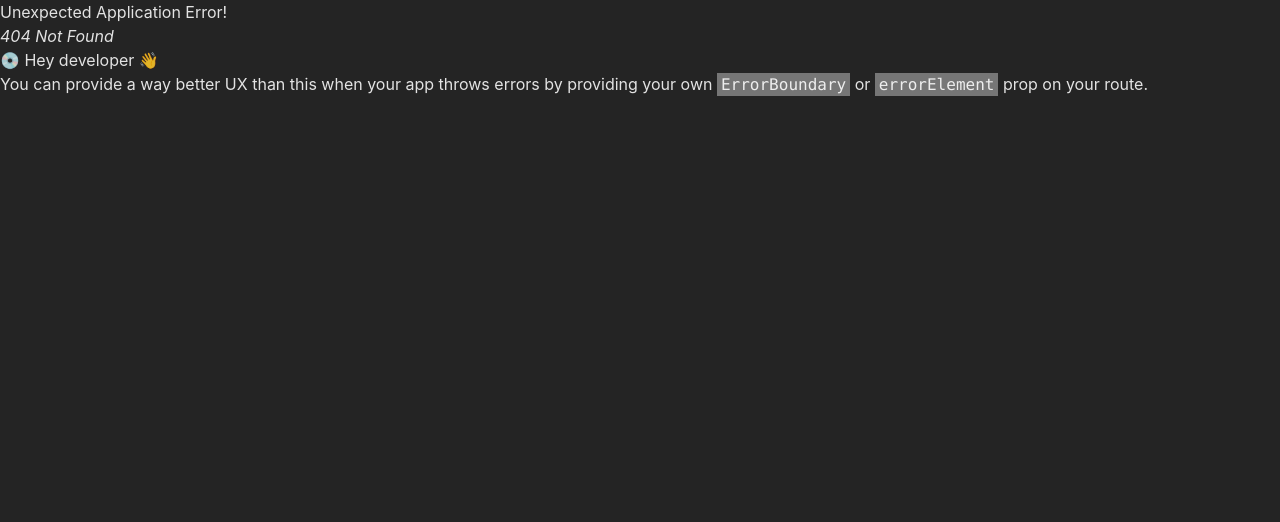
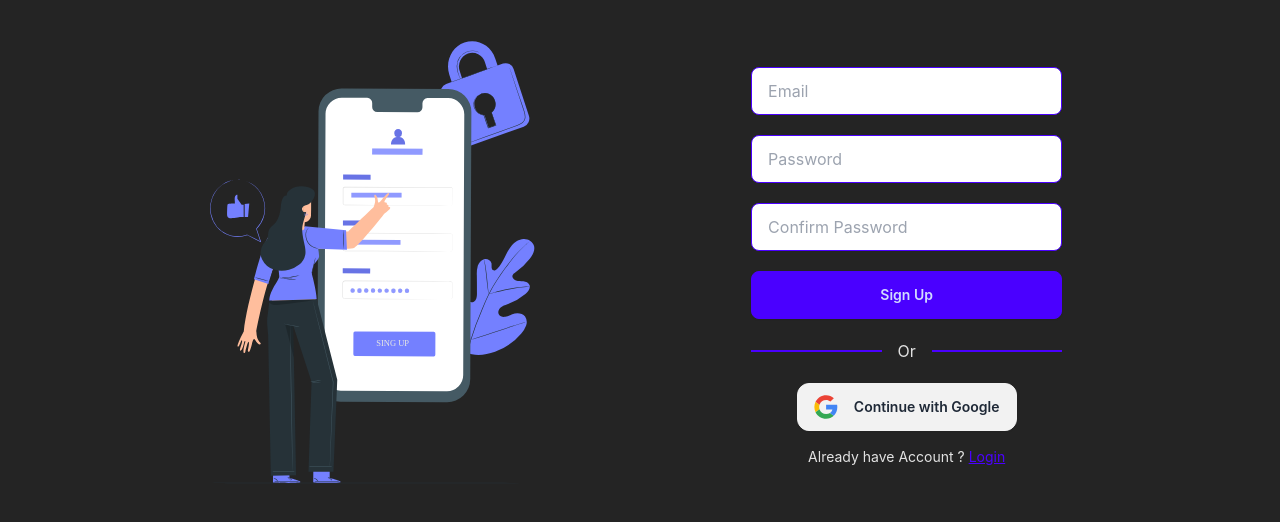
Before and after one commit to saifulislam05/Authentication-System, a React (Vite) app: page /signup in a window 1280 px wide. Before the commit this address had no page. Shown: the top 522 px of the page. Built offline with nearby package versions, Linux system fonts and the light colour scheme.

Commit message:
sign up and sign in done also used private routes system to prevent unauthorized user

```diff
--- a/package.json
+++ b/package.json
@@ -10,9 +10,11 @@
     "preview": "vite preview"
   },
   "dependencies": {
+    "firebase": "^10.7.2",
     "react": "^18.2.0",
     "react-dom": "^18.2.0",
-    "react-router-dom": "^6.21.3"
+    "react-router-dom": "^6.21.3",
+    "validator": "^13.11.0"
   },
   "devDependencies": {
     "@types/react": "^18.2.43",
--- /dev/null
+++ b/src/Context/UserAuthContext.jsx
@@ -0,0 +1,35 @@
+import { createContext, useContext, useState } from "react";
+import { createUserWithEmailAndPassword, signInWithEmailAndPassword } from "firebase/auth";
+import { auth } from "../Firebase/firebaseConfig";
+
+const userAuthContext = createContext();
+
+const UserAuthContextProvider = ({ children }) => {
+  const [user, setUser] = useState();
+  const signIn = (email, password) => {
+    return signInWithEmailAndPassword(auth, email, password);
+  };
+
+  const signUp = (email, password) => {
+    return createUserWithEmailAndPassword(auth, email, password);
+  };
+
+  const logOut = () => {};
+
+  const googleSignIn = () => {};
+
+  const value = { user, setUser, signIn, signUp, logOut, googleSignIn };
+
+  return (
+    <userAuthContext.Provider value={value}>
+      {children}
+    </userAuthContext.Provider>
+  );
+};
+
+const useUserAuth = () => {
+  return useContext(userAuthContext);
+};
+
+export { useUserAuth };
+export default UserAuthContextProvider;
--- /dev/null
+++ b/src/Firebase/firebaseConfig.jsx
@@ -0,0 +1,16 @@
+import { initializeApp } from "firebase/app";
+import { getAuth } from "firebase/auth";
+const firebaseConfig = {
+  apiKey: "AIzaSyD0bhUCigWGEMVrjr5YtAHvSIiw7c1eP0A",
+  authDomain: "geekster-auth.firebaseapp.com",
+  projectId: "geekster-auth",
+  storageBucket: "geekster-auth.appspot.com",
+  messagingSenderId: "130633062856",
+  appId: "1:130633062856:web:14eb8cbd845c527c3048fd",
+};
+
+// Initialize Firebase
+const app = initializeApp(firebaseConfig);
+export const auth = getAuth(app);
+
+export default app;
--- /dev/null
+++ b/src/Pages/Dashboard.jsx
@@ -0,0 +1,8 @@
+import React from "react";
+
+const Dashboard = () => {
+
+  return <div>Dashboard</div>;
+};
+
+export default Dashboard;
--- a/src/Pages/LogIn.jsx
+++ b/src/Pages/LogIn.jsx
@@ -1,31 +1,70 @@
-import React from "react";
+import React, { useState } from "react";
 import LogInImage from "../Assets/Login.svg";
-import { Link } from "react-router-dom";
-
+import { Link, useNavigate } from "react-router-dom";
+import { useUserAuth } from "../Context/UserAuthContext";
+import validator from "validator";
 
 const LogIn = () => {
+  const [email, setEmail] = useState("");
+  const [emailValidate, setEmailValidate] = useState(true);
+  const [password, setPassword] = useState("");
+  const { signIn, setUser } = useUserAuth();
+  const navigate = useNavigate();
+
+  const handleEmailInput = (e) => {
+    let new_Email = e.target.value;
+    setEmail(new_Email);
+    if (!validator.isEmail(new_Email)) {
+      setEmailValidate(false);
+    } else {
+      setEmailValidate(true);
+    }
+  };
+
+  const handleSubmit = async (e) => {
+    e.preventDefault();
+    if (email && emailValidate && password) {
+      try {
+        const response = await signIn(email, password);
+        setUser(response.user);
+        console.log(response.user);
+        navigate("/");
+      } catch (error) {
+        console.log(error.message);
+      }
+    }
+  };
+
   return (
-    <div className="w-screen h-screen flex justify-center items-center">
-      <div className=" w-10/12 grid grid-cols-1 md:grid-cols-2">
+    <div className="w-screen h-svh md:h-full flex justify-center items-center">
+      <div className="w-10/12 grid grid-cols-1 md:grid-cols-2">
         <div className="w-full hidden md:flex">
           <img src={LogInImage} className="w-full" alt="Phone image" />
         </div>
 
-        <div className="w-full flex  items-center ">
+        <div className="w-full flex items-center">
           <div
             className="w-full sm:w-10/12 md:w-5/12 lg:w-7/12 mx-auto h-fit flex
           flex-col"
           >
-            <h1></h1>
-            <form action="" className=" flex flex-col gap-5 *:w-full ">
+            <form
+              onSubmit={handleSubmit}
+              className="flex flex-col gap-5 w-full"
+            >
               <input
                 type="email"
                 placeholder="Email"
-                className="input input-primary"
+                className={`input input-primary ${
+                  !emailValidate ? "input-error" : ""
+                }`}
+                value={email}
+                onChange={handleEmailInput}
               />
               <input
                 type="password"
                 placeholder="Password"
+                value={password}
+                onChange={(e) => setPassword(e.target.value)}
                 className="input input-primary"
               />
 
@@ -34,11 +73,11 @@ const LogIn = () => {
               </button>
             </form>
             <div className="divider divider-primary my-6">Or</div>
-            <button class="btn rounded-xl w-fit mx-auto  items-center ">
+            <button className="btn rounded-xl w-fit mx-auto  items-center ">
               <svg
-                class="h-6 w-6 mr-2"
+                className="h-6 w-6 mr-2"
                 xmlns="http://www.w3.org/2000/svg"
-                xmlns:xlink="http://www.w3.org/1999/xlink"
+                xmlnsXlink="http://www.w3.org/1999/xlink"
                 width="800px"
                 height="800px"
                 viewBox="-0.5 0 48 48"
@@ -50,9 +89,9 @@ const LogIn = () => {
                 <g
                   id="Icons"
                   stroke="none"
-                  stroke-width="1"
+                  strokeWidth="1"
                   fill="none"
-                  fill-rule="evenodd"
+                  fillRule="evenodd"
                 >
                   {" "}
                   <g
@@ -100,9 +139,9 @@ const LogIn = () => {
               <span>Continue with Google</span>
             </button>
             <p className="mt-4 text-sm text-center">
-              Don't have Account ?{" "}
-              <Link to="/register" className="text-primary underline">
-                Register
+              Don't have an account?{" "}
+              <Link to="/signup" className="text-primary underline">
+                Sign Up
               </Link>{" "}
               now
             </p>
--- a/src/Pages/Register.jsx
+++ b/src/Pages/SignUp.jsx
@@ -1,13 +1,55 @@
-import React from "react";
-import RegisterImage from "../Assets/register.svg";
-import {Link} from "react-router-dom"
+import React, { useEffect, useState } from "react";
+import signUpImage from "../Assets/signUp.svg";
+import { Link, useNavigate } from "react-router-dom";
 
-const Register = () => {
+import { useUserAuth } from "../Context/UserAuthContext";
+import validator from "validator";
+
+const SignUp = () => {
+  const [email, setEmail] = useState("");
+  const [emailValidate, setEmailValidate] = useState(true);
+  const [password, setPassword] = useState("");
+  const [confirmPassword, setConfirmPassword] = useState("");
+  const [passwordMatched, setPasswordMatched] = useState(false);
+  const { signUp, setUser } = useUserAuth();
+  const navigate = useNavigate();
+
+  const handleEmailInput = (e) => {
+    let new_Email = e.target.value;
+    setEmail(new_Email);
+    if (!validator.isEmail(new_Email)) {
+      setEmailValidate(false);
+    } else {
+      setEmailValidate(true);
+    }
+  };
+
+  useEffect(() => {
+    if (password === confirmPassword) {
+      setPasswordMatched(true);
+    } else {
+      setPasswordMatched(false);
+    }
+  }, [password, confirmPassword]);
+
+  const handleSubmit = async (e) => {
+    e.preventDefault();
+    if (email && emailValidate && password && passwordMatched) {
+      try {
+        const response = await signUp(email, password);
+        setUser(response.user);
+        navigate("/");
+      } catch (error) {
+        console.log(error.message);
+      }
+    }
+  };
+
   return (
-    <div className="w-screen h-screen flex justify-center items-center">
+    <div className="w-screen h-svh md:h-full flex justify-center items-center ">
       <div className=" w-10/12 grid grid-cols-1 md:grid-cols-2">
         <div className="w-full hidden md:flex">
-          <img src={RegisterImage} className="w-full" alt="Phone image" />
+          <img src={signUpImage} className="w-full" alt="Phone image" />
         </div>
 
         <div className="w-full flex  items-center ">
@@ -16,32 +58,40 @@ const Register = () => {
           flex-col"
           >
             <h1></h1>
-            <form action="" className=" flex flex-col gap-5 *:w-full ">
+            <div className=" flex flex-col gap-5 *:w-full ">
               <input
                 type="email"
                 placeholder="Email"
-                className="input input-primary"
+                className={`input input-primary ${
+                  !emailValidate ? "input-error" : ""
+                }`}
+                value={email}
+                onChange={handleEmailInput}
               />
               <input
                 type="password"
                 placeholder="Password"
                 className="input input-primary"
+                value={password}
+                onChange={(e) => setPassword(e.target.value)}
               />
               <input
                 type="password"
                 placeholder="Confirm Password"
                 className="input input-primary"
+                value={confirmPassword}
+                onChange={(e) => setConfirmPassword(e.target.value)}
               />
-              <button type="submit" className="btn btn-primary">
-                Register
+              <button className="btn btn-primary" onClick={handleSubmit}>
+                Sign Up
               </button>
-            </form>
+            </div>
             <div className="divider divider-primary my-6">Or</div>
-            <button class="btn rounded-xl w-fit mx-auto  items-center ">
+            <button className="btn rounded-xl w-fit mx-auto  items-center ">
               <svg
-                class="h-6 w-6 mr-2"
+                className="h-6 w-6 mr-2"
                 xmlns="http://www.w3.org/2000/svg"
-                xmlns:xlink="http://www.w3.org/1999/xlink"
+                xmlnsXlink="http://www.w3.org/1999/xlink"
                 width="800px"
                 height="800px"
                 viewBox="-0.5 0 48 48"
@@ -53,9 +103,9 @@ const Register = () => {
                 <g
                   id="Icons"
                   stroke="none"
-                  stroke-width="1"
+                  strokeWidth="1"
                   fill="none"
-                  fill-rule="evenodd"
+                  fillRule="evenodd"
                 >
                   {" "}
                   <g
@@ -103,7 +153,10 @@ const Register = () => {
               <span>Continue with Google</span>
             </button>
             <p className="mt-4 text-sm text-center">
-              Already have Account ? <Link to="/login" className="text-primary underline">Login</Link>
+              Already have Account ?{" "}
+              <Link to="/login" className="text-primary underline">
+                Login
+              </Link>
             </p>
           </div>
         </div>
@@ -112,4 +165,4 @@ const Register = () => {
   );
 };
 
-export default Register;
+export default SignUp;
--- /dev/null
+++ b/src/PrivateRoutes.jsx
@@ -0,0 +1,18 @@
+import React from "react";
+import { Outlet, Navigate } from "react-router-dom";
+import { useUserAuth } from "./Context/UserAuthContext";
+
+const PrivateRoutes = () => {
+  const { user } = useUserAuth();
+  console.log(user);
+  if (!user) {
+    return <Navigate to="/login" />;
+  }
+  return (
+    <>
+      <Outlet />
+    </>
+  );
+};
+
+export default PrivateRoutes;
```
Also changed, not shown: src/App.jsx (+23 -10 lines), postcss.config.cjs (renamed from postcss.config.js), src/Assets/signUp.svg (renamed from src/Assets/register.svg), 1 other file (tests, documents, lock files or other folders).
